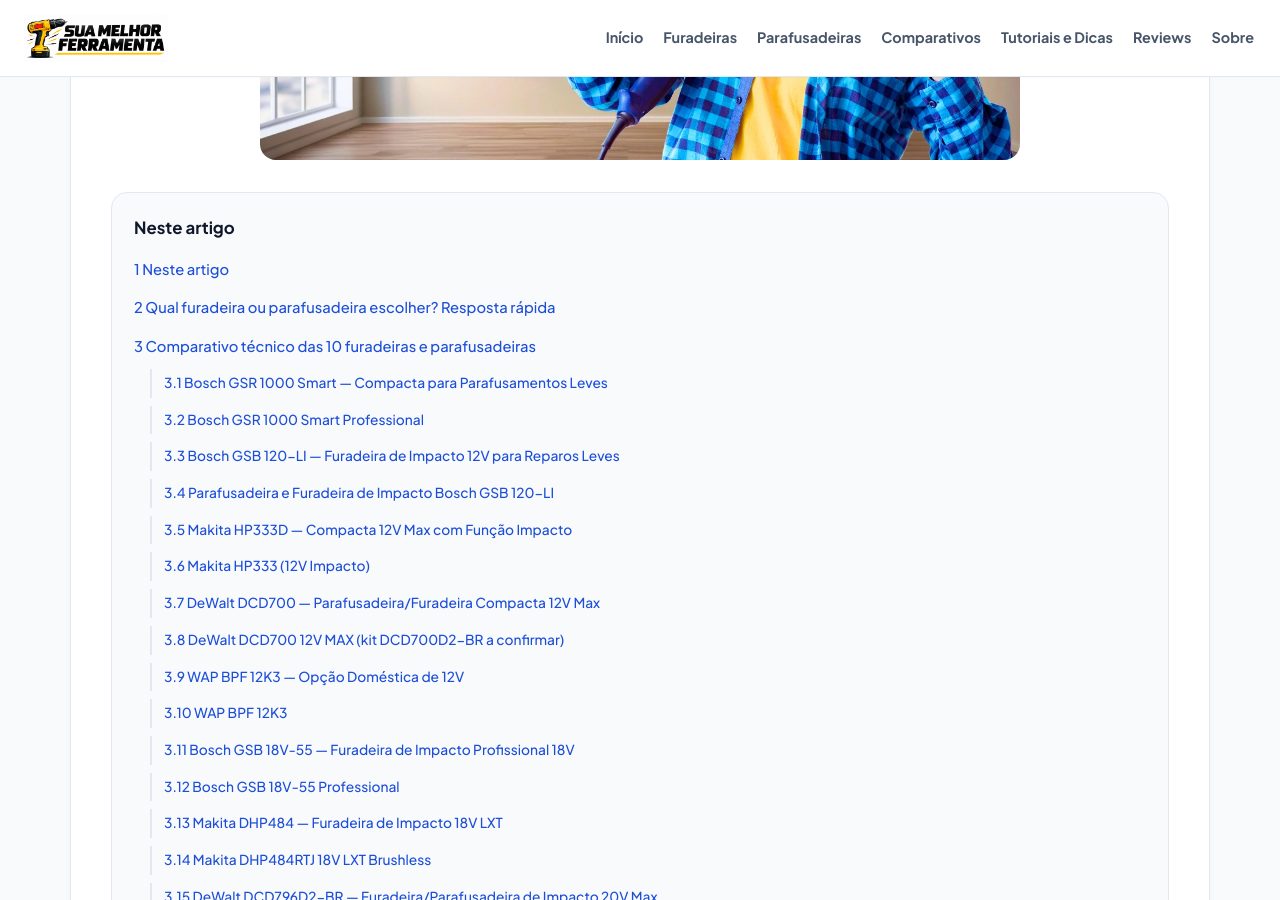
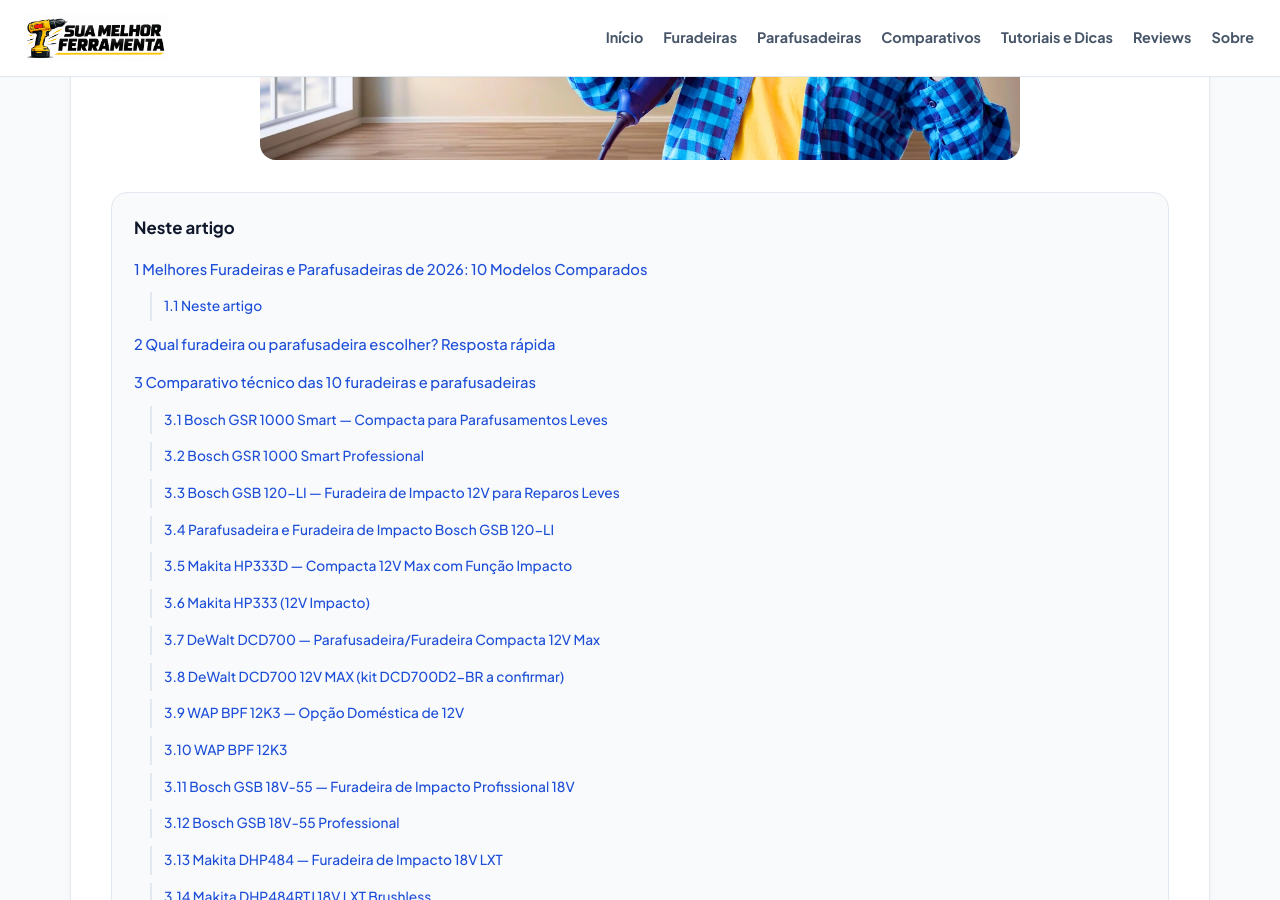
Before and after one commit to membroequipe/SiteReview, a Jekyll site: the page built from _posts/2026-10-22-qual-a-melhor-furadeira.md, in a window 1280 px wide and 900 px high, scrolled down 583 px. Built offline with Jekyll 4.4.1, drawn with Linux system fonts in a browser that asks for light colours.

Commit message:
Update 2026-10-22-qual-a-melhor-furadeira.md

```diff
--- a/_posts/2026-10-22-qual-a-melhor-furadeira.md
+++ b/_posts/2026-10-22-qual-a-melhor-furadeira.md
@@ -11,7 +11,7 @@
 
 {% include review-toc.html %}
 
-# Melhores Furadeiras e Parafusadeiras de 2026: 10 Modelos Comparados
+## Melhores Furadeiras e Parafusadeiras de 2026: 10 Modelos Comparados
 
 **Qual é a melhor furadeira e parafusadeira para comprar em 2026?** Para tarefas domésticas e montagem de móveis, a Bosch GSR 1000 Smart e a WAP BPF 12K3 são alternativas compactas. Para pequenos furos em alvenaria, considere a Bosch GSB 120-LI ou a Makita HP333D. Para uso profissional mais frequente, a Bosch GSB 18V-55, a Makita DHP484 e a DeWalt DCD796 oferecem motores sem escovas e função de impacto.
 
```
